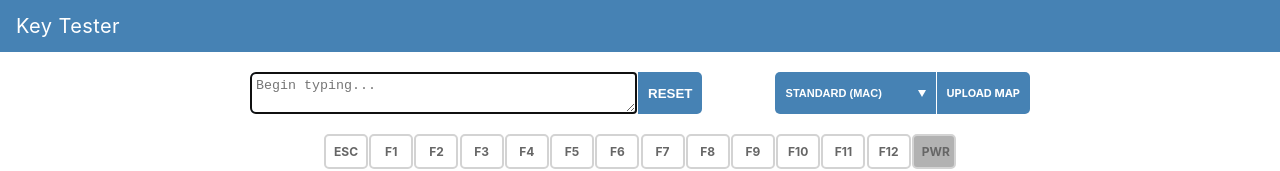
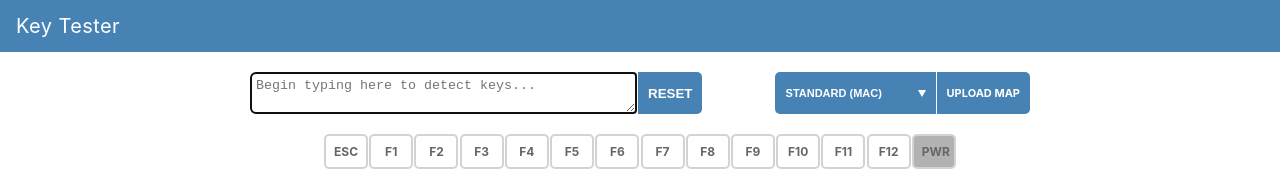
Before and after one commit to filoxo/key-tester, a Vue app: page / in a window 1280 px wide. Shown: the top 171 px of the page. Built offline with nearby package versions, Linux system fonts and the light colour scheme.

Commit message:
Improve textarea placeholder text

```diff
--- a/src/components/Testarea.vue
+++ b/src/components/Testarea.vue
@@ -5,7 +5,7 @@
     id="testarea"
     cols="45"
     rows="2"
-    placeholder="Begin typing..."
+    placeholder="Begin typing here to detect keys..."
     ref="testarea"
     :value="testText"
     @input="updateTestText"
```
